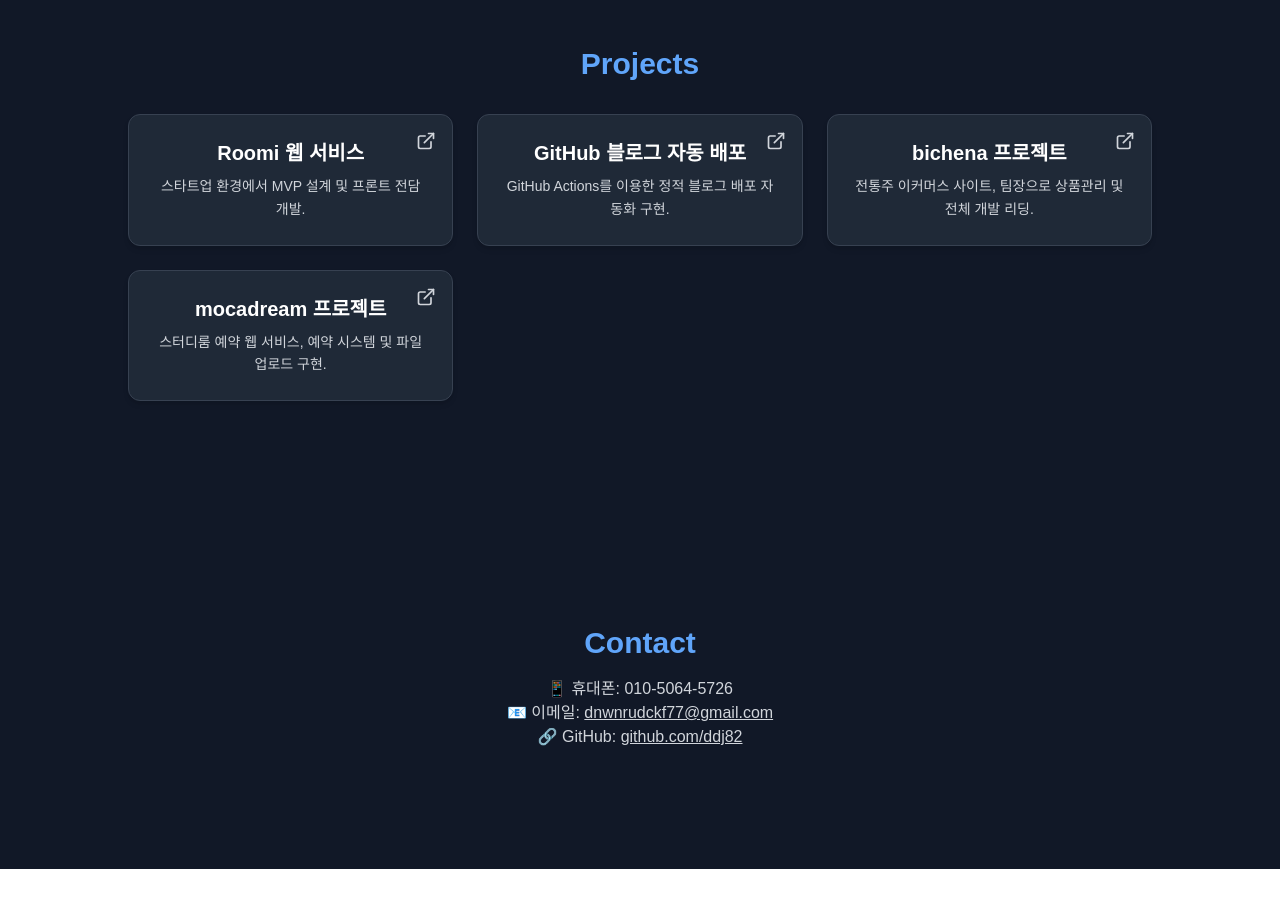
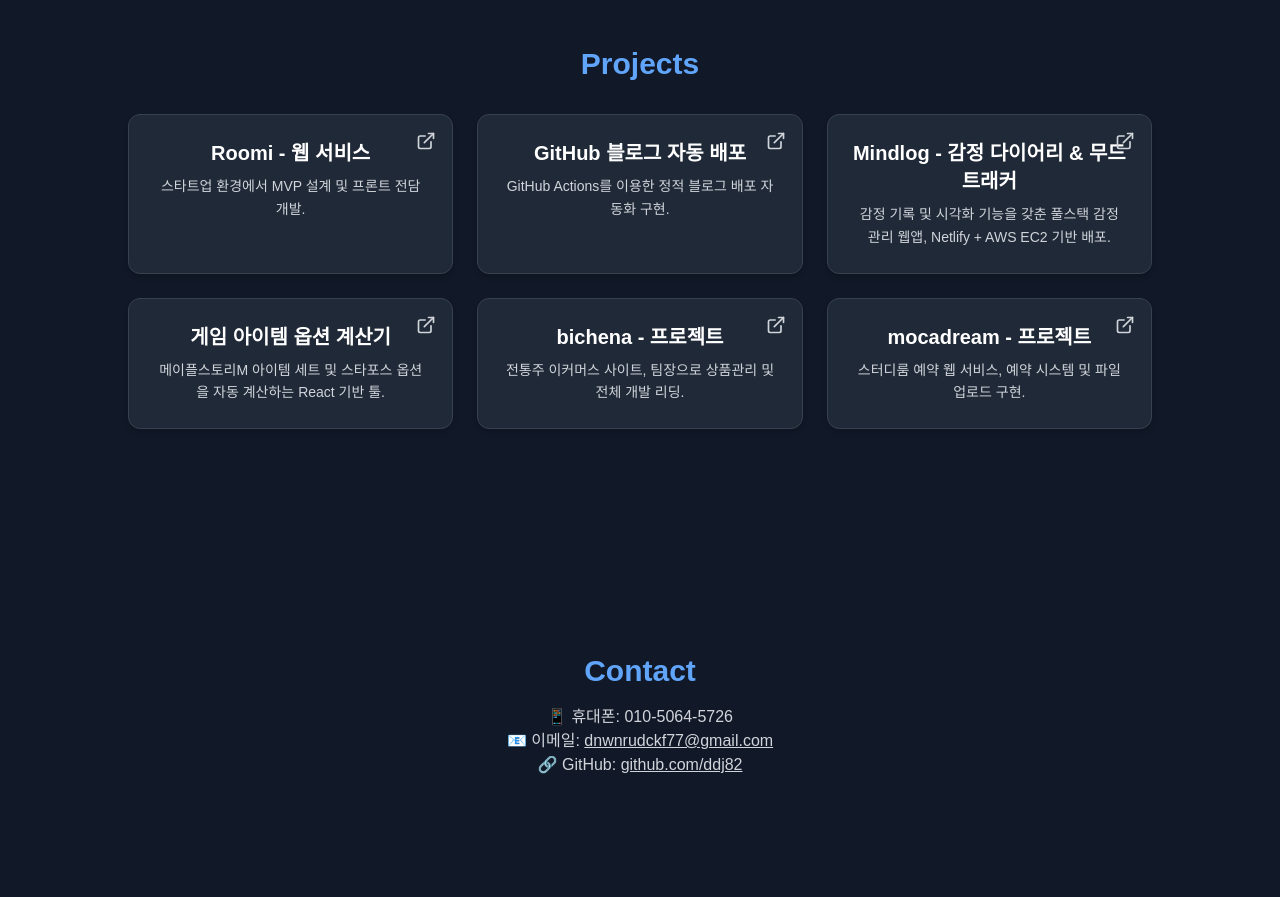
Before and after one commit to ddj82/djportfolio, a React (Create React App) app: page / in a window 1280 px wide. Shown: the part 1260-2157 px from the top of the page. Before the commit the page ends 2129 px from the top, so only its background shows below. Built offline with nearby package versions, Linux system fonts and the light colour scheme.

Commit message:
[dj][2025-05-01] 프로젝트 추가

```diff
--- a/src/data/projectsData.js
+++ b/src/data/projectsData.js
@@ -1,6 +1,6 @@
 export const projects = [
     {
-        title: "Roomi 웹 서비스",
+        title: "Roomi - 웹 서비스",
         description: "스타트업 환경에서 MVP 설계 및 프론트 전담 개발.",
         link: "https://roomi.co.kr"
     },
@@ -10,12 +10,22 @@
         link: "https://ddj82.github.io"
     },
     {
-        title: "bichena 프로젝트",
+        title: "Mindlog - 감정 다이어리 & 무드 트래커",
+        description: "감정 기록 및 시각화 기능을 갖춘 풀스택 감정 관리 웹앱, Netlify + AWS EC2 기반 배포.",
+        link: "https://mindlog-home.netlify.app/"
+    },
+    {
+        title: "게임 아이템 옵션 계산기",
+        description: "메이플스토리M 아이템 세트 및 스타포스 옵션을 자동 계산하는 React 기반 툴.",
+        link: "https://ddj82.github.io/maple/"
+    },
+    {
+        title: "bichena - 프로젝트",
         description: "전통주 이커머스 사이트, 팀장으로 상품관리 및 전체 개발 리딩.",
         link: "/djportfolio/assets/bichena.pdf"
     },
     {
-        title: "mocadream 프로젝트",
+        title: "mocadream - 프로젝트",
         description: "스터디룸 예약 웹 서비스, 예약 시스템 및 파일 업로드 구현.",
         link: "/djportfolio/assets/mocadream.pdf"
     }
```
